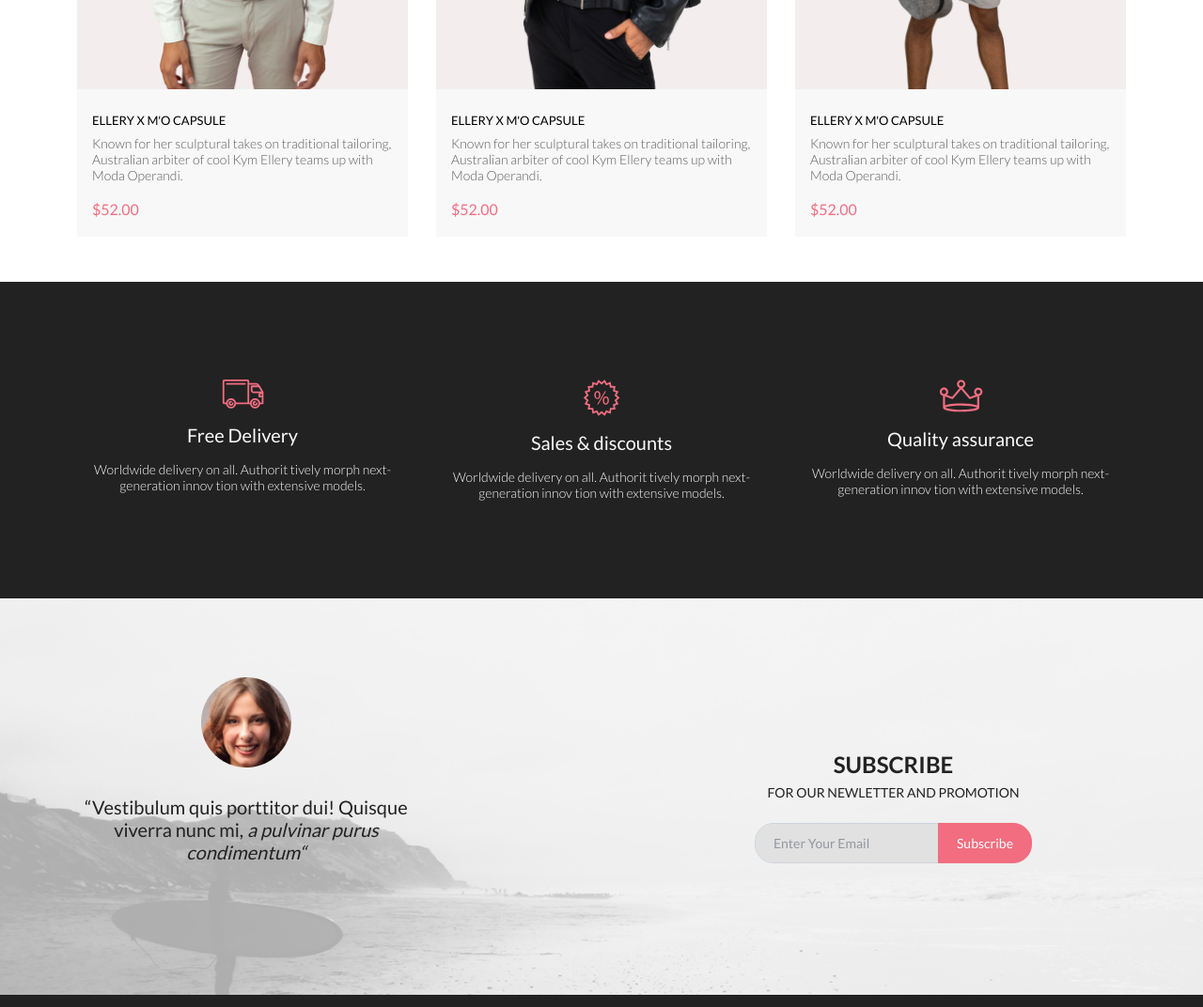
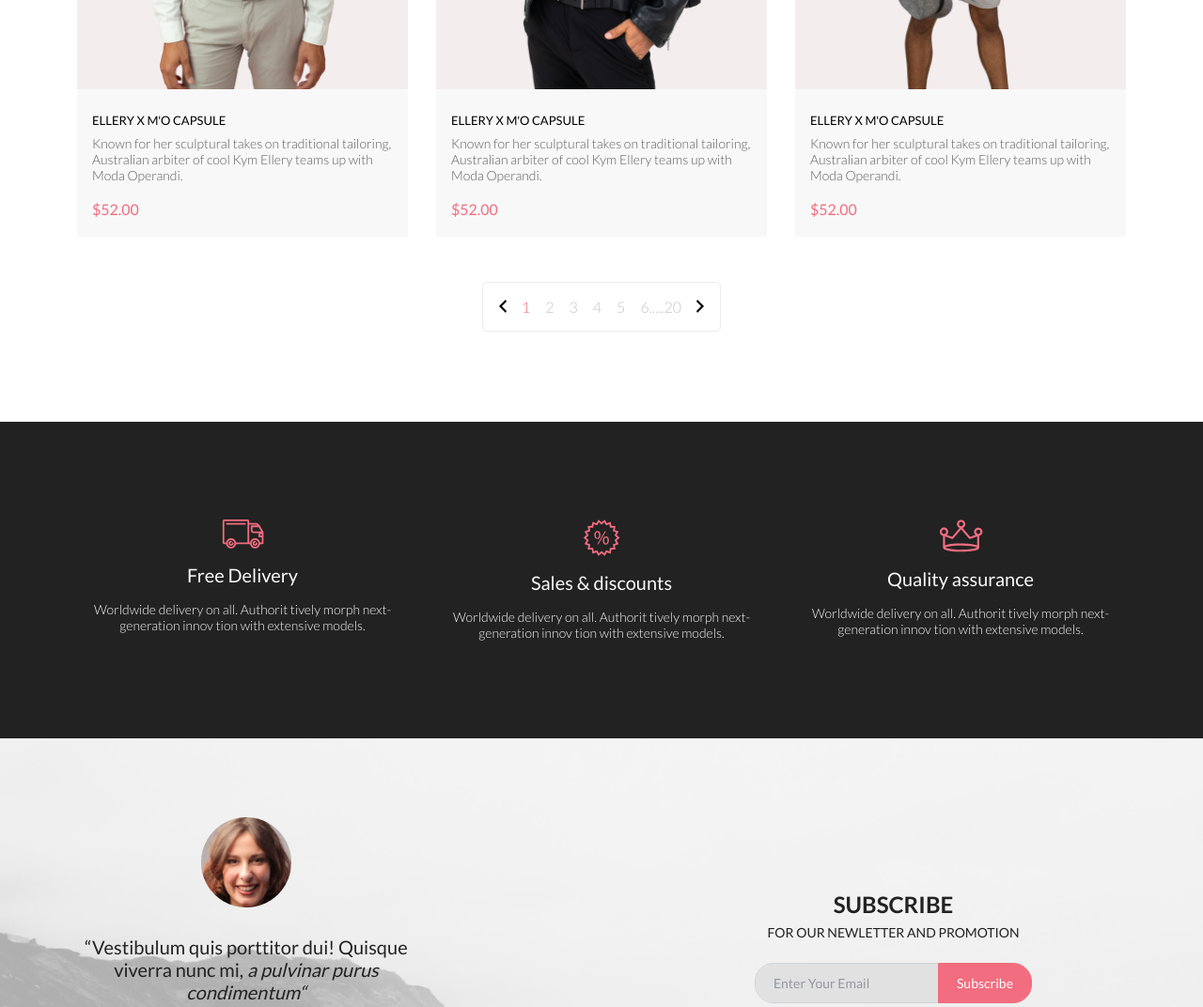
Before and after one commit to KuniLee/prof_verstka_course, a website: page catalog.html in a window 1280 px wide. Shown: the part 1831-2903 px from the top of the page at 94% size. Drawn offline with nearby package versions, Linux system fonts and the light colour scheme.

Commit message:
completed catalog

```diff
--- a/catalog.html
+++ b/catalog.html
@@ -433,6 +433,20 @@
           </div>
         </figure>
       </div>
+      <div class="pagination">
+        <a href="#">
+          <img src="images/chevron.svg" alt="" />
+        </a>
+        <a class="active" href="#">1</a>
+        <a href="#">2</a>
+        <a href="#">3</a>
+        <a href="#">4</a>
+        <a href="#">5</a>
+        <a href="#">6.....20</a>
+        <a href="#">
+          <img src="images/chevron.svg" alt="" />
+        </a>
+      </div>
     </section>
 
     <section class="bg-black">
@@ -466,6 +480,7 @@
         </div>
       </div>
     </section>
+
     <div class="subscribe">
       <div
         class="container-xl text-center align-items-center align-items-lg-end d-flex flex-column flex-lg-row justify-content-lg-between"
--- a/styles/_catalog.scss
+++ b/styles/_catalog.scss
@@ -1,13 +1,13 @@
 .catalog {
   padding-top: 32px;
-  padding-bottom: 40px;
+  padding-bottom: 64px;
   &__card {
     background: #f8f8f8;
   }
   &__cards {
     --bs-columns: 1;
     gap: 16px;
-
+    padding-bottom: 40px;
     .img__wrapper {
       img {
         width: 100%;
@@ -40,7 +40,7 @@
     }
     @include media-breakpoint-up(lg) {
       --bs-columns: 3;
-
+      padding-bottom: 48px;
       gap: 30px;
     }
   }
@@ -72,7 +72,7 @@
   }
 
   @include media-breakpoint-up(lg) {
-    padding-bottom: 48px;
+    padding-bottom: 96px;
   }
 }
 
--- a/styles/_pagination.scss
+++ b/styles/_pagination.scss
@@ -0,0 +1,22 @@
+.pagination {
+  border-radius: 5px;
+  padding: 16px;
+  border: 1px solid #ebebeb;
+  gap: 16px;
+  img {
+    vertical-align: baseline;
+  }
+  a {
+    color: #c4c4c4;
+    text-decoration: none;
+    font-weight: 300;
+    font-size: 16px;
+    line-height: 19px;
+    &.active {
+      color: $primary;
+    }
+    &:last-child > img {
+      transform: rotate(180deg);
+    }
+  }
+}
--- a/styles/index.scss
+++ b/styles/index.scss
@@ -29,3 +29,4 @@
 @import 'subscribe';
 @import 'footer';
 @import 'catalog';
+@import 'pagination';
```
Also changed, not shown: images/chevron.svg (added), index.css, 1 other file.
